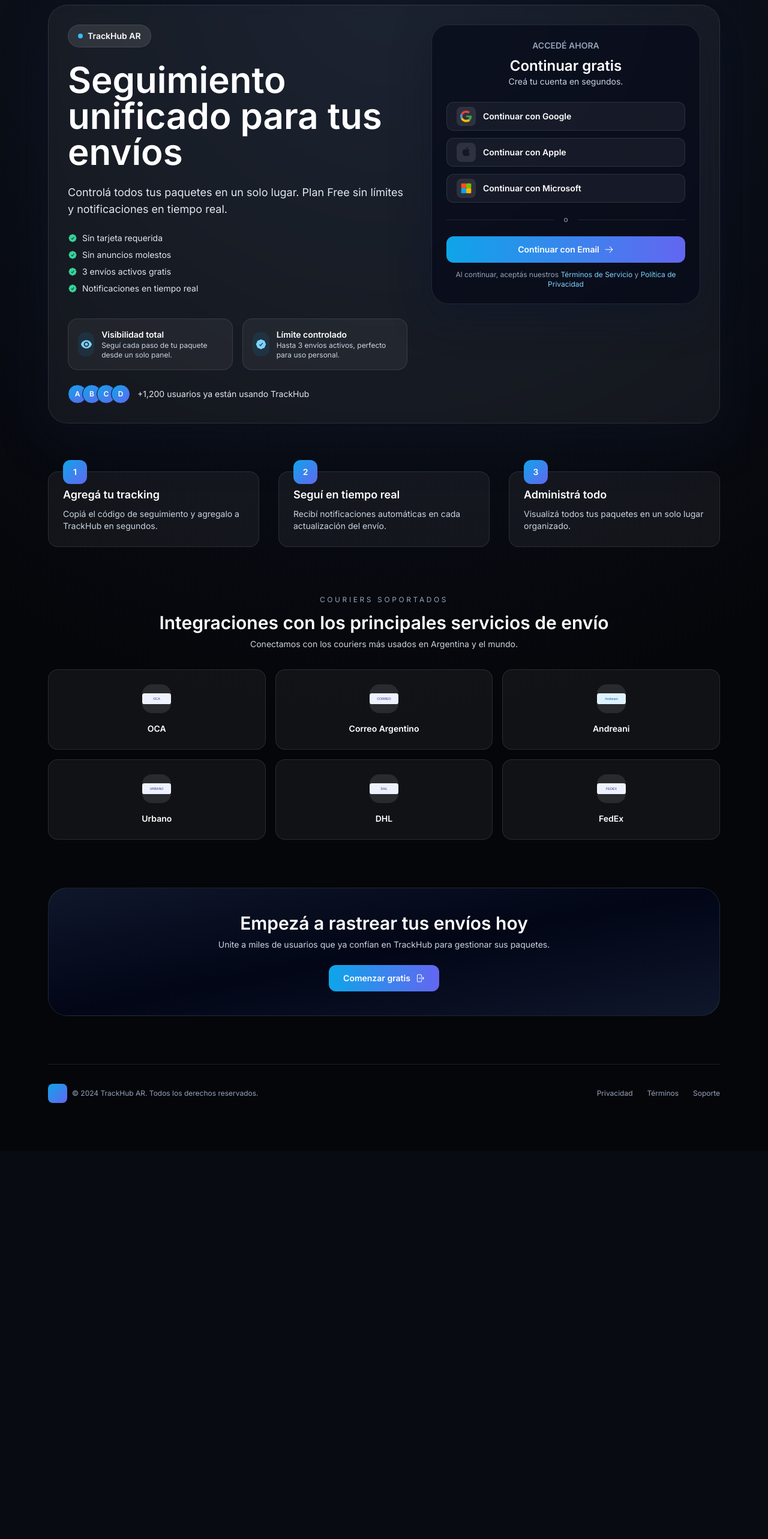
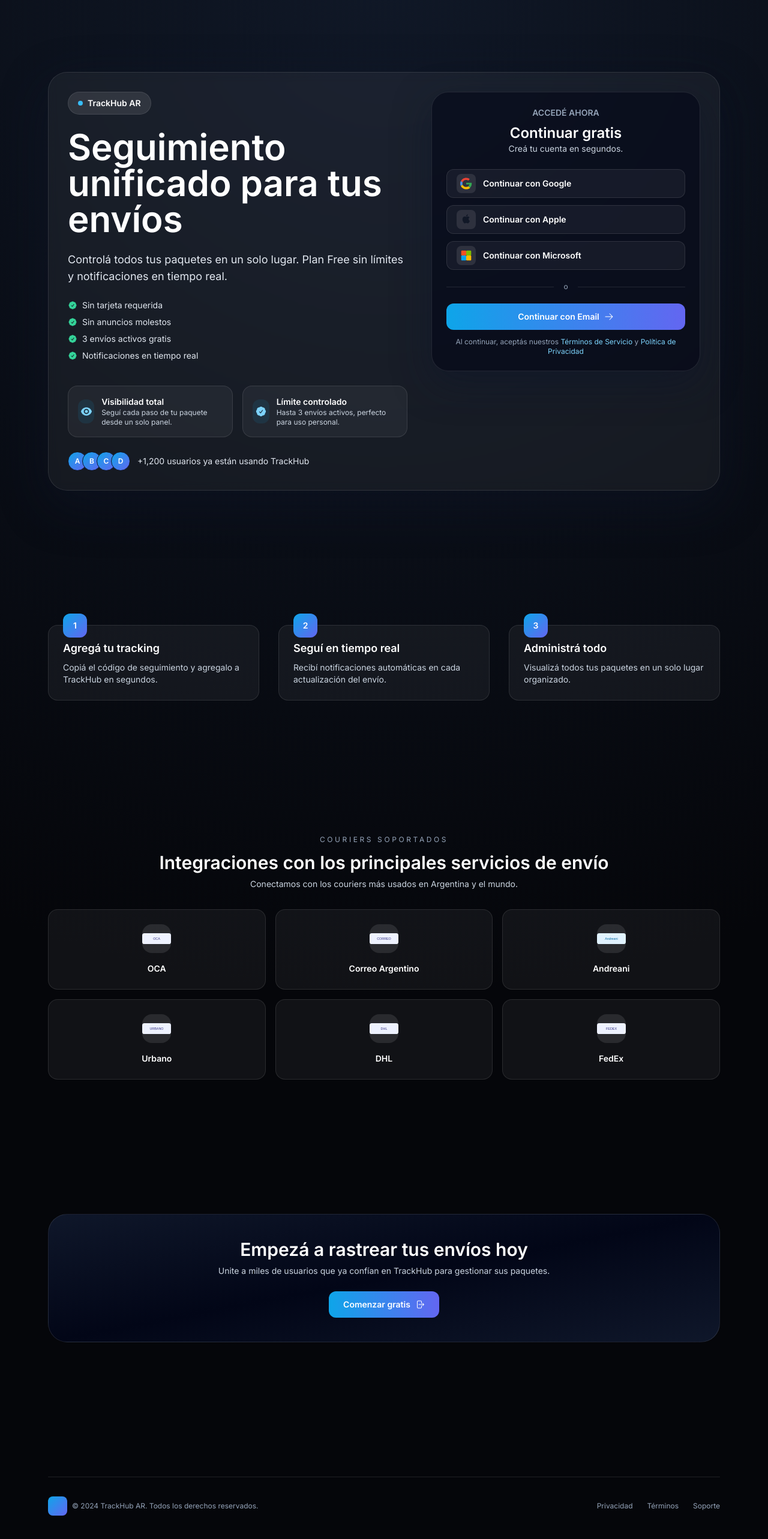
Before and after one commit to Mariano-Martinez/Proyecto-2, a Next.js app: page / in a window 1280 px wide. Shown: the part 40-2606 px from the top of the page at 60% size. Before the commit the page ends 1959 px from the top, so only its background shows below. Built offline with nearby package versions, Linux system fonts and the light colour scheme.

Commit message:
Increase landing section spacing

```diff
--- a/src/app/page.tsx
+++ b/src/app/page.tsx
@@ -73,7 +73,8 @@ export default function HomePage() {
 
   return (
     <main className="min-h-screen bg-[radial-gradient(circle_at_top,_#101827,_#05060a_60%)] text-white">
-      <div className="mx-auto flex w-full max-w-6xl flex-col gap-20 px-4 py-12">
+      <div className="mx-auto flex w-full max-w-6xl flex-col px-4 py-12">
+        <section className="py-16 md:py-28">
           <RevealSection className="rounded-[32px] border border-white/10 bg-white/5 p-8 shadow-[0_25px_80px_rgba(15,23,42,0.45)] backdrop-blur">
           <div className="flex flex-col items-center gap-10 lg:flex-row lg:items-start">
             <div className="flex-1 space-y-6">
@@ -176,7 +177,9 @@ export default function HomePage() {
             </div>
           </div>
           </RevealSection>
+        </section>
 
+        <section className="py-16 md:py-28">
           <RevealSection className="grid gap-8 lg:grid-cols-3">
           {[
             { title: 'Agregá tu tracking', copy: 'Copiá el código de seguimiento y agregalo a TrackHub en segundos.' },
@@ -192,7 +195,9 @@ export default function HomePage() {
             </div>
           ))}
           </RevealSection>
+        </section>
 
+        <section className="py-16 md:py-28">
           <RevealSection className="space-y-8">
           <div className="text-center">
             <p className="text-xs uppercase tracking-[0.3em] text-slate-400">Couriers soportados</p>
@@ -212,7 +217,9 @@ export default function HomePage() {
             ))}
           </div>
           </RevealSection>
+        </section>
 
+        <section className="py-16 md:py-28">
           <RevealSection className="rounded-[32px] border border-white/10 bg-gradient-to-br from-slate-900 via-slate-950 to-slate-900 p-10 text-center">
           <h2 className="text-2xl font-semibold sm:text-3xl">Empezá a rastrear tus envíos hoy</h2>
           <p className="mt-2 text-sm text-slate-300">
@@ -229,7 +236,9 @@ export default function HomePage() {
             </button>
           </div>
           </RevealSection>
+        </section>
 
+        <section className="py-16 md:py-28">
           <footer className="flex flex-col items-center justify-between gap-4 border-t border-white/10 py-8 text-xs text-slate-400 sm:flex-row">
             <div className="flex items-center gap-2">
               <span className="h-8 w-8 rounded-lg bg-gradient-to-br from-sky-500 to-indigo-500" />
@@ -241,6 +250,7 @@ export default function HomePage() {
               <span>Soporte</span>
             </div>
           </footer>
+        </section>
       </div>
     </main>
   );
```
Lines whose indentation alone changed are shown as unchanged.
